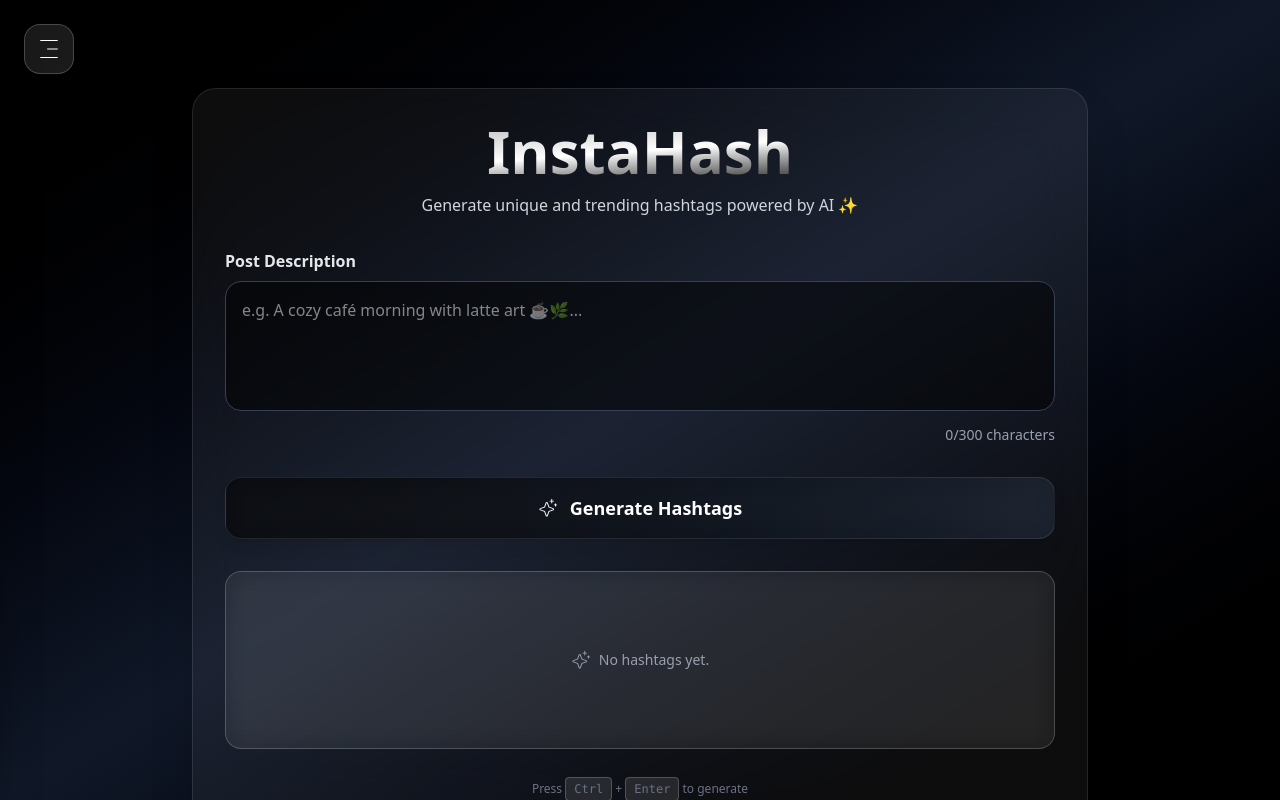
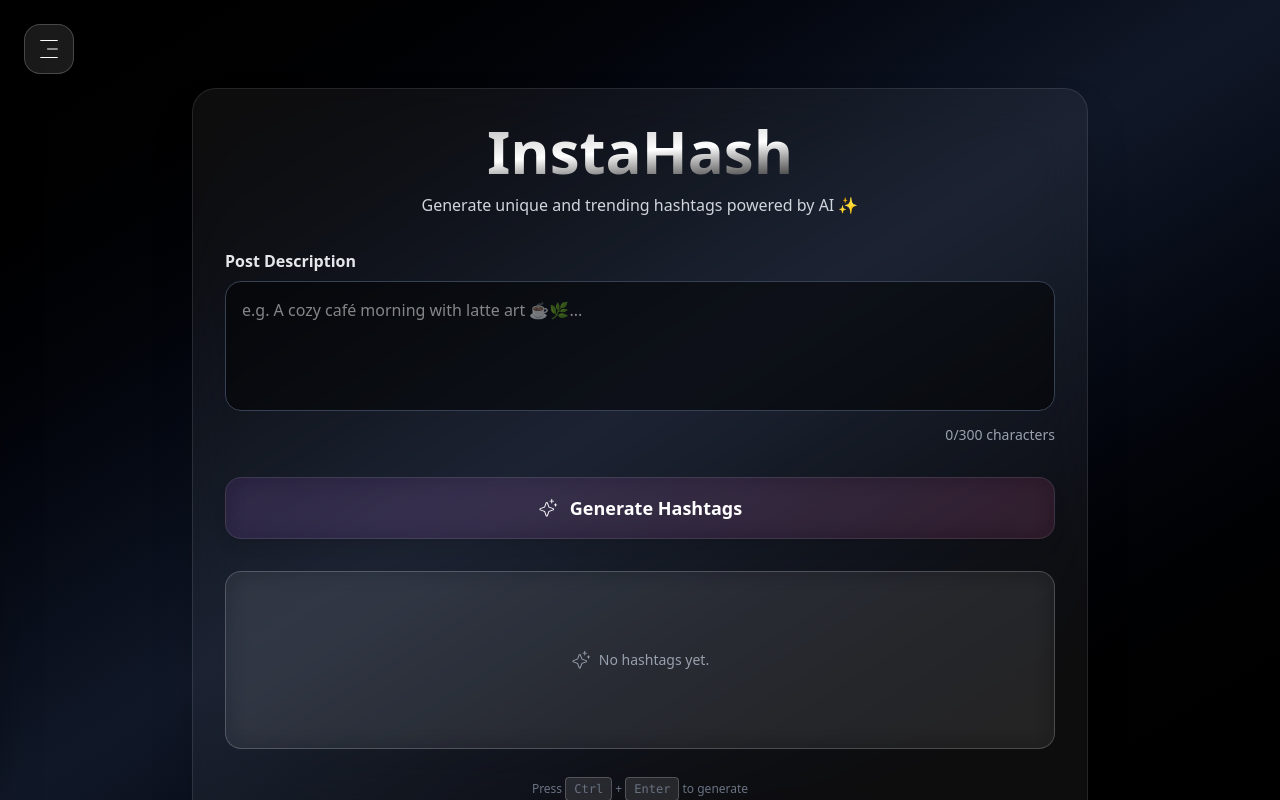
Before and after one commit to rahilp010/AIOP, a React (Vite) app: page /hashtaggenerator in a window 1280 px wide. Built offline with nearby package versions, Linux system fonts and the light colour scheme.

Commit message:
fixed UI

```diff
--- a/src/components/Hashtag/HashtagGenerator.jsx
+++ b/src/components/Hashtag/HashtagGenerator.jsx
@@ -184,7 +184,7 @@ Return only hashtags separated by spaces, no explanations.`,
                      onClick={handleSubmit}
                      disabled={isLoading}
                      className="w-full py-3 sm:py-4 rounded-xl sm:rounded-2xl font-semibold text-base sm:text-lg
-                     bg-gradient-to-r from-black/60 to-gray-800/60
+                     bg-gradient-to-r from-purple-500/10 to-pink-500/10
                      border border-white/10 backdrop-blur-md
                      hover:from-gray-900/70 hover:to-black/70
                      hover:border-white/20 hover:shadow-[0_0_15px_rgba(255,255,255,0.1)]
```
